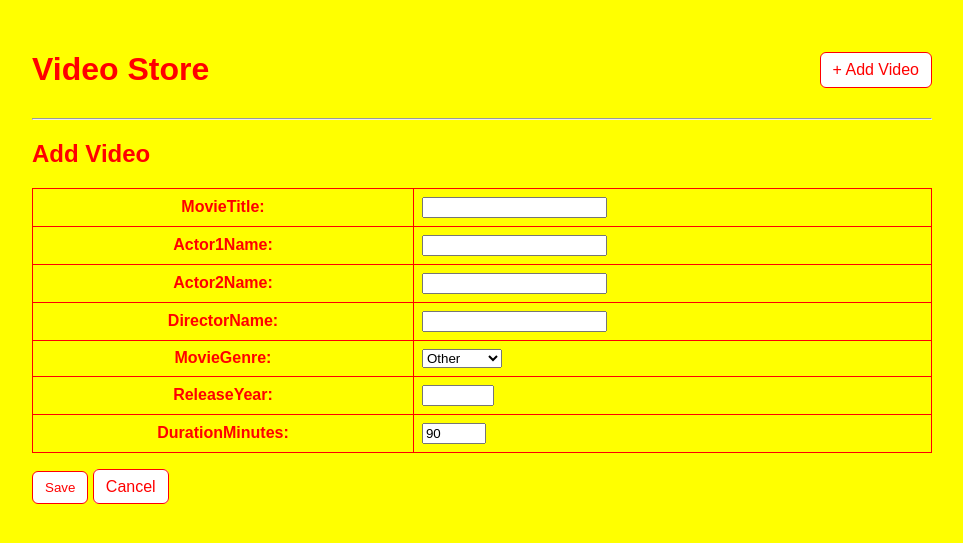
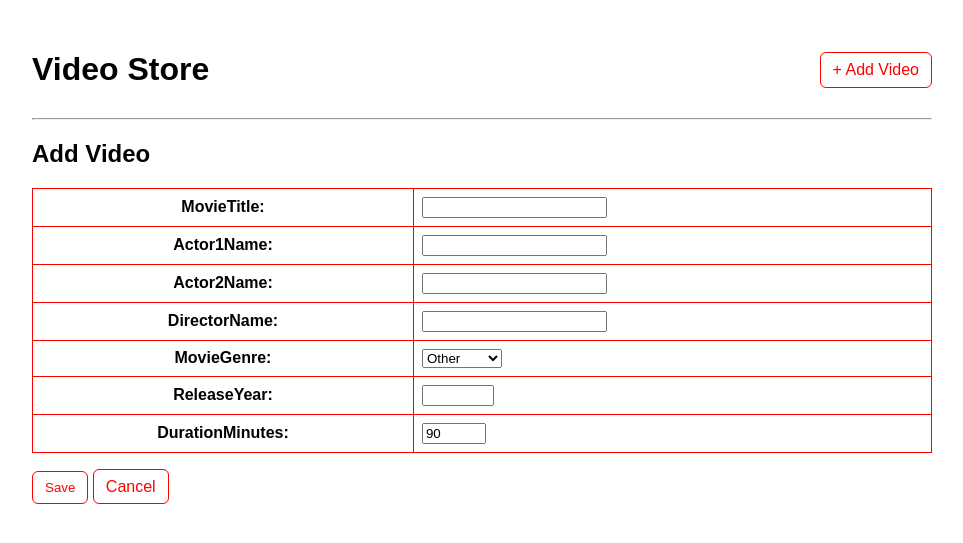
Before and after one commit to ntm088/movieApp, a Django app: page /add/ in a window 1280 px wide. Shown: the top 543 px of the page, without its empty margins (158-1121 px from the left). Run offline with Django 3.2, Linux system fonts and the light colour scheme.

Commit message:
Update base.html

```diff
--- a/templates/base.html
+++ b/templates/base.html
@@ -8,8 +8,8 @@
     font-family: Arial, sans-serif;
     max-width: 900px;
     margin: 30px auto;
-    background-color: yellow;   /* yellow background */
-    color: red;                 /* red text */
+    background-color: rgb(255, 255, 255);   /* yellow background */
+    color: rgb(2, 2, 2);                 /* red text */
   }
   a.button, button {
     padding: 8px 12px;
```
